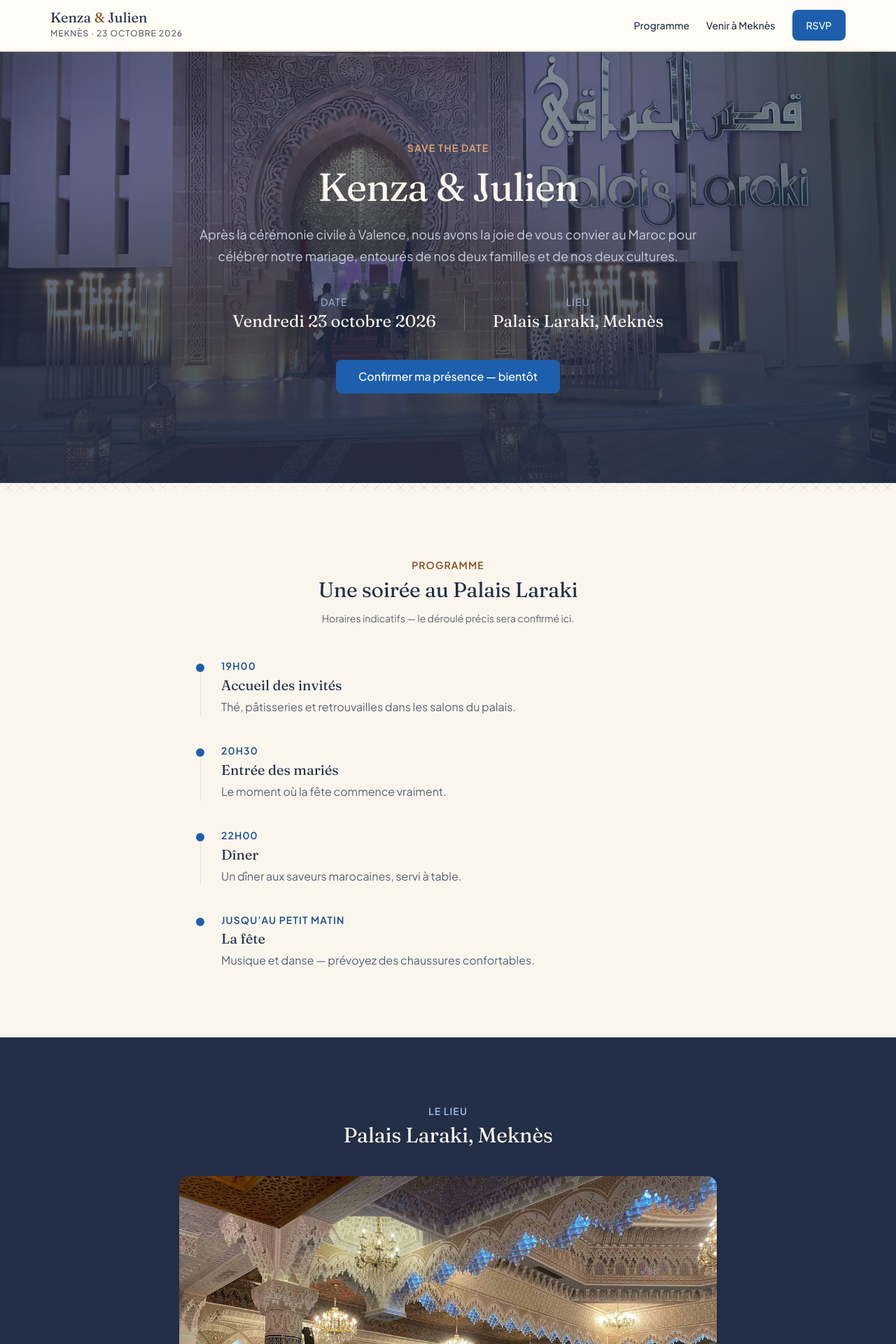
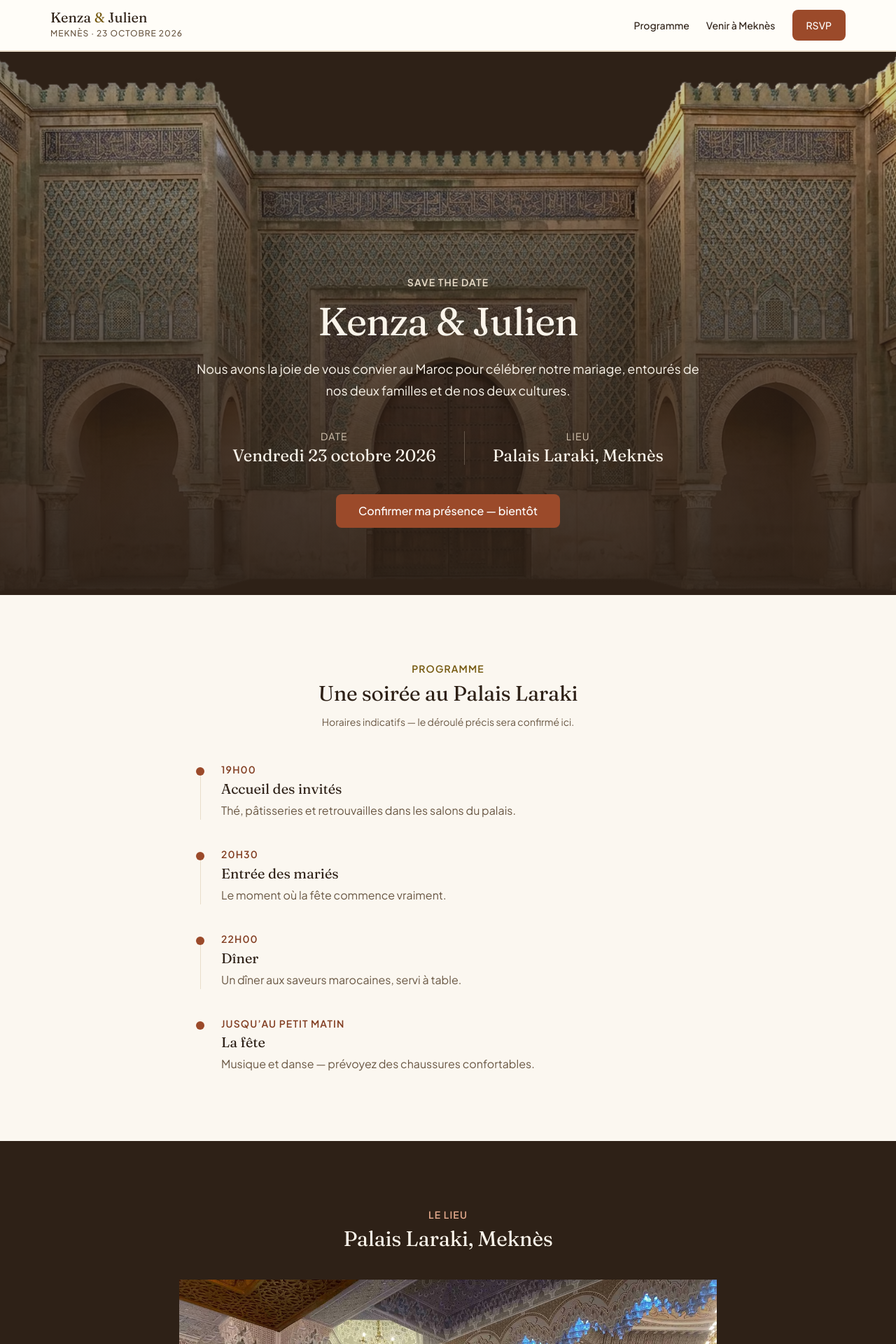
Before and after one commit to julienigolen/mariage-meknes, a FastAPI app: template app/templates/home.html in a window 1280 px wide. Shown: the top 1920 px of the page at 70% size. Run offline with FastAPI, Linux system fonts and the light colour scheme; the template is opened without the code that fills it, so the values that code supplies are empty; some libraries are stand-ins or nearby versions.

Commit message:
charte T1 Terre de Meknes : palette derivee de la colorimetrie de Bab Mansour, hero refondu

```diff
--- a/app/static/css/app.css
+++ b/app/static/css/app.css
@@ -1,16 +1,17 @@
-/* CSS custom hors utilitaires — direction A · Bleu zellige */
+/* CSS custom hors utilitaires — direction T1 · Terre de Meknès */
 
 /* Rendu optique fin de Fraunces (non exprimable en utilitaire Tailwind) */
 .font-display { font-optical-sizing: auto; }
 
-/* Focus visible par défaut (jamais d'outline:none sans remplacement) */
-:focus-visible { outline: 2px solid #1D5FAD; outline-offset: 2px; }
+/* Focus visible par défaut (jamais d'outline:none sans remplacement) — accent terre */
+:focus-visible { outline: 2px solid #9B4A2A; outline-offset: 2px; }
 
-/* Filigrane géométrique (zellige abstrait, ~5 % d'opacité) — séparateur de section */
+/* Filigrane géométrique (zellige abstrait, ~7 % d'opacité) — séparateur de section.
+   Teinté encre brune #2E2117 pour rester dans le camaïeu de la façade. */
 .zellige-divider {
   height: 12px;
-  background-image: repeating-linear-gradient(45deg, rgba(35,46,71,0.07) 0 1px, transparent 1px 12px),
-                    repeating-linear-gradient(-45deg, rgba(35,46,71,0.07) 0 1px, transparent 1px 12px);
+  background-image: repeating-linear-gradient(45deg, rgba(46,33,23,0.07) 0 1px, transparent 1px 12px),
+                    repeating-linear-gradient(-45deg, rgba(46,33,23,0.07) 0 1px, transparent 1px 12px);
 }
 
 @media (prefers-reduced-motion: reduce) {
--- a/app/templates/base.html
+++ b/app/templates/base.html
@@ -14,19 +14,24 @@
 
   <script src="https://cdn.tailwindcss.com"></script>
   <script>
-    /* Tokens — direction A · Bleu zellige (contrastes WCAG AA calculés, cf. docs/PROPOSITION §2.2) */
+    /* Tokens — direction T1 · Terre de Meknès (contrastes WCAG AA calculés, cf. docs/PROPOSITION §2.2).
+       Palette dérivée de la colorimétrie de Bab Mansour : 74 % de la façade en ocre/or (teinte 20-50°),
+       9 % en brun-rouge, verts/bleus saturés < 0,1 %. */
     tailwind.config = {
       theme: {
         extend: {
           colors: {
-            ivoire:  '#FAF6EE',
-            surface: '#FFFCF5',
-            sable:   '#E8DFCE',
-            encre:   '#232E47',
-            ardoise: '#5A6072',
-            zellige:    { DEFAULT: '#1D5FAD', text: '#174C8C', light: '#9FBEE8' },
-            cuivre: { DEFAULT: '#A4581F', text: '#8C4A19', light: '#E0A878' },
-            onDark: { DEFAULT: '#FAF6EE', muted: '#C9CEDD' },
+            ivoire:  '#FBF7F0',
+            surface: '#FFFDF8',
+            sable:   '#E9DDC9',
+            encre:   '#2E2117',
+            ardoise: '#6A5844',
+            terre:   { DEFAULT: '#9B4A2A', text: '#823E22', light: '#E3A98C' },
+            laiton:  { DEFAULT: '#8A6A18', text: '#75590F', light: '#E8C87E' },
+            /* Erreur : token dédié. Avant, `cuivre` était détourné en couleur d'erreur —
+               impossible ici, `terre` porte déjà le CTA primaire. */
+            danger:  { DEFAULT: '#9E2B1E', text: '#8E2318', light: '#F0A99E' },
+            onDark:  { DEFAULT: '#FAF4EA', muted: '#D5C6B2' },
           },
           fontFamily: {
             display: ['Fraunces', 'Georgia', 'serif'],
@@ -46,9 +51,9 @@
           },
           borderRadius: { sm: '4px', md: '8px', lg: '14px', xl: '20px' },
           boxShadow: {
-            sm: '0 1px 2px rgba(35,46,71,0.06)',
-            md: '0 4px 16px rgba(35,46,71,0.08)',
-            lg: '0 12px 32px rgba(35,46,71,0.10)',
+            sm: '0 1px 2px rgba(46,33,23,0.06)',
+            md: '0 4px 16px rgba(46,33,23,0.08)',
+            lg: '0 12px 32px rgba(46,33,23,0.10)',
           },
           maxWidth: { prose: '720px', content: '1200px', wide: '1320px' },
           transitionTimingFunction: { premium: 'cubic-bezier(0.22,1,0.36,1)' },
@@ -65,13 +70,13 @@
   <header class="bg-surface border-b-2 border-sable sticky top-0 z-40">
     <div class="max-w-content mx-auto px-6 lg:px-8 h-[72px] flex items-center justify-between">
       <a href="/" class="flex flex-col" aria-label="Kenza et Julien — accueil">
-        <span class="font-display text-h4 text-encre leading-none">Kenza <span class="text-cuivre-text">&amp;</span> Julien</span>
+        <span class="font-display text-h4 text-encre leading-none">Kenza <span class="text-laiton-text">&amp;</span> Julien</span>
         <span class="text-caption font-medium uppercase tracking-[0.08em] text-ardoise mt-1">Meknès · 23 octobre 2026</span>
       </a>
       <nav class="hidden sm:flex items-center gap-6 text-small font-medium">
-        <a href="/#programme" class="text-encre hover:text-zellige-text">Programme</a>
-        <a href="/#venir" class="text-encre hover:text-zellige-text">Venir à Meknès</a>
-        <a href="/#rsvp" class="inline-flex items-center h-11 px-5 rounded-md bg-zellige text-white hover:bg-zellige-text transition-colors duration-150 focus-visible:ring-2 focus-visible:ring-zellige focus-visible:ring-offset-2">RSVP</a>
+        <a href="/#programme" class="text-encre hover:text-terre-text">Programme</a>
+        <a href="/#venir" class="text-encre hover:text-terre-text">Venir à Meknès</a>
+        <a href="/#rsvp" class="inline-flex items-center h-11 px-5 rounded-md bg-terre text-white hover:bg-terre-text transition-colors duration-150 focus-visible:ring-2 focus-visible:ring-terre focus-visible:ring-offset-2">RSVP</a>
       </nav>
     </div>
   </header>
--- a/app/templates/home.html
+++ b/app/templates/home.html
@@ -2,26 +2,30 @@
 
 {% block content %}
 
-<!-- Hero — fond encre + photo en attente (déposer app/static/img/hero.webp, cf. static/img/README.md) -->
+<!-- Hero — la façade de Bab Mansour occupe le haut ; le dégradé se resserre vers le bas
+     pour porter le texte. Le voile est teinté encre brune (#2E2117) : il assombrit la photo
+     sans la refroidir, contrairement au bleu-nuit de l'ancienne charte. -->
 <section class="relative w-full bg-encre">
   <picture>
     <source srcset="/static/img/hero.avif" type="image/avif">
     <img src="/static/img/hero.webp" alt=""
-         class="absolute inset-0 w-full h-full object-cover" onerror="this.parentElement.remove()">
+         class="absolute inset-0 w-full h-full object-cover object-top" onerror="this.parentElement.remove()">
   </picture>
-  <!-- Voile de lisibilité obligatoire (charte §5.3) : dégradé encre garantissant le contraste AA -->
-  <div class="absolute inset-0 bg-gradient-to-t from-encre/90 via-encre/70 to-encre/45" aria-hidden="true"></div>
-  <div class="relative max-w-wide mx-auto px-6 lg:px-8 py-24 lg:py-32 text-center">
-    <p class="text-overline font-semibold uppercase text-cuivre-light">Save the date</p>
+  <!-- Voile de lisibilité (charte §5.3) : quasi nul en haut (20 %), dense sous le texte (93 %).
+       Contraste mesuré dans la bande de texte : 5,8:1 sur le titre et le paragraphe. -->
+  <div class="absolute inset-0 bg-gradient-to-t from-encre/[0.93] via-encre/[0.68] to-encre/20" aria-hidden="true"></div>
+  <div class="relative max-w-wide mx-auto px-6 lg:px-8 pt-48 pb-16 sm:pt-64 lg:pt-80 lg:pb-24 text-center">
+    <div>
+      <p class="text-overline font-semibold uppercase text-sable">Save the date</p>
       <h1 class="font-display text-display text-onDark mt-4">Kenza &amp; Julien</h1>
-    <p class="text-body-lg text-onDark-muted mt-6 max-w-prose mx-auto">
-      Après la cérémonie civile à Valence, nous avons la joie de vous convier au Maroc
+      <p class="text-body-lg text-onDark mt-6 max-w-prose mx-auto">
+        Nous avons la joie de vous convier au Maroc
         pour célébrer notre mariage, entourés de nos deux familles et de nos deux cultures.
       </p>
       <div class="mt-10 flex flex-col sm:flex-row items-center justify-center gap-x-10 gap-y-4 text-onDark">
-      <div><p class="text-overline uppercase text-zellige-light">Date</p><p class="font-display text-h3 mt-1">Vendredi 23 octobre 2026</p></div>
+        <div><p class="text-overline uppercase text-onDark-muted">Date</p><p class="font-display text-h3 mt-1">Vendredi 23 octobre 2026</p></div>
         <div class="hidden sm:block w-px h-12 bg-onDark-muted/30" aria-hidden="true"></div>
-      <div><p class="text-overline uppercase text-zellige-light">Lieu</p><p class="font-display text-h3 mt-1">Palais Laraki, Meknès</p></div>
+        <div><p class="text-overline uppercase text-onDark-muted">Lieu</p><p class="font-display text-h3 mt-1">Palais Laraki, Meknès</p></div>
       </div>
       {% if days_left > 0 %}
       <div class="inline-block mt-10 px-6 py-3 rounded-lg border border-onDark-muted/30 bg-onDark/10">
@@ -29,20 +33,21 @@
       </div>
       {% endif %}
       <div class="mt-10">
-      <a href="#rsvp" class="inline-flex items-center h-12 px-8 rounded-md bg-zellige text-white font-medium hover:bg-zellige-light hover:text-encre transition-colors duration-150 focus-visible:ring-2 focus-visible:ring-zellige-light focus-visible:ring-offset-2 focus-visible:ring-offset-encre">
+        <a href="#rsvp" class="inline-flex items-center h-12 px-8 rounded-md bg-terre text-white font-medium hover:bg-terre-light hover:text-encre transition-colors duration-150 focus-visible:ring-2 focus-visible:ring-terre-light focus-visible:ring-offset-2 focus-visible:ring-offset-encre">
           Confirmer ma présence — bientôt
         </a>
       </div>
     </div>
+  </div>
 </section>
 
-<div class="zellige-divider" aria-hidden="true"></div>
+<div class="terre-divider" aria-hidden="true"></div>
 
 <!-- Programme -->
 <section id="programme" class="w-full">
   <div class="max-w-content mx-auto px-6 lg:px-8 py-16 lg:py-24">
     <div class="text-center">
-      <p class="text-overline font-semibold uppercase text-cuivre-text">Programme</p>
+      <p class="text-overline font-semibold uppercase text-laiton-text">Programme</p>
       <h2 class="font-display text-h2 mt-2">Une soirée au Palais Laraki</h2>
       <p class="text-small text-ardoise mt-3">Horaires indicatifs — le déroulé précis sera confirmé ici.</p>
     </div>
@@ -55,11 +60,11 @@
       ] %}
       <li class="relative flex gap-6 pb-10 last:pb-0">
         <div class="flex flex-col items-center" aria-hidden="true">
-          <span class="w-3 h-3 rounded-full bg-zellige mt-1.5 shrink-0"></span>
+          <span class="w-3 h-3 rounded-full bg-terre mt-1.5 shrink-0"></span>
           {% if not loop.last %}<span class="w-px flex-1 bg-sable"></span>{% endif %}
         </div>
         <div>
-          <p class="text-overline font-semibold uppercase text-zellige-text">{{ time }}</p>
+          <p class="text-overline font-semibold uppercase text-terre-text">{{ time }}</p>
           <h3 class="font-display text-h4 text-encre mt-1">{{ title }}</h3>
           <p class="text-body text-ardoise mt-1">{{ desc }}</p>
         </div>
@@ -72,13 +77,13 @@
 <!-- Lieu — section sombre (respiration premium) -->
 <section id="lieu" class="w-full bg-encre">
   <div class="max-w-content mx-auto px-6 lg:px-8 py-16 lg:py-24 text-center">
-    <p class="text-overline font-semibold uppercase text-zellige-light">Le lieu</p>
+    <p class="text-overline font-semibold uppercase text-terre-light">Le lieu</p>
     <h2 class="font-display text-h2 text-onDark mt-2">Palais Laraki, Meknès</h2>
     <picture>
       <source srcset="/static/img/lieu.avif" type="image/avif">
-      <img src="/static/img/lieu.webp" alt="La salle de réception du Palais Laraki"
-           width="1200" height="900" loading="lazy"
-           class="rounded-lg shadow-lg mx-auto mt-10 w-full max-w-3xl"
+      <img src="/static/img/lieu.webp" alt="Bab Mansour, la porte monumentale de Meknès"
+           width="1400" height="715" loading="lazy"
+           class="mx-auto mt-10 w-full max-w-3xl"
            onerror="this.parentElement.remove()">
     </picture>
     <p class="text-body text-onDark-muted mt-4 max-w-prose mx-auto">
@@ -86,7 +91,7 @@
       Les informations d'accès détaillées seront publiées ici.
     </p>
     <a href="https://www.google.com/maps?q=Palais+Laraki+Mekn%C3%A8s" target="_blank" rel="noopener"
-       class="inline-flex items-center h-12 px-8 mt-8 rounded-md bg-zellige text-white font-medium hover:bg-zellige-light hover:text-encre transition-colors duration-150 focus-visible:ring-2 focus-visible:ring-zellige-light focus-visible:ring-offset-2 focus-visible:ring-offset-encre">
+       class="inline-flex items-center h-12 px-8 mt-8 rounded-md bg-terre text-white font-medium hover:bg-terre-light hover:text-encre transition-colors duration-150 focus-visible:ring-2 focus-visible:ring-terre-light focus-visible:ring-offset-2 focus-visible:ring-offset-encre">
       Voir sur Google Maps
     </a>
   </div>
@@ -95,7 +100,7 @@
 <!-- Dress code -->
 <section id="dresscode" class="w-full">
   <div class="max-w-content mx-auto px-6 lg:px-8 py-16 lg:py-24 text-center">
-    <p class="text-overline font-semibold uppercase text-cuivre-text">Dress code</p>
+    <p class="text-overline font-semibold uppercase text-laiton-text">Dress code</p>
     <h2 class="font-display text-h2 mt-2">Élégant, à votre façon</h2>
     <p class="text-body text-ardoise mt-4 max-w-prose mx-auto">
       Tenue de soirée élégante. Caftans, djellabas de fête et tenues traditionnelles
@@ -104,13 +109,13 @@
   </div>
 </section>
 
-<div class="zellige-divider" aria-hidden="true"></div>
+<div class="terre-divider" aria-hidden="true"></div>
 
 <!-- Venir à Meknès -->
 <section id="venir" class="w-full bg-surface border-y border-sable">
   <div class="max-w-prose mx-auto px-6 lg:px-8 py-16 lg:py-24">
     <div class="text-center">
-      <p class="text-overline font-semibold uppercase text-cuivre-text">Venir à Meknès</p>
+      <p class="text-overline font-semibold uppercase text-laiton-text">Venir à Meknès</p>
       <h2 class="font-display text-h2 mt-2">Préparer votre voyage</h2>
       <p class="text-body text-ardoise mt-4">
         Pour nos invités qui viennent de France — le guide complet (hébergements
@@ -120,7 +125,7 @@
     <div class="mt-10 space-y-3">
       <details class="group bg-ivoire border border-sable rounded-lg">
         <summary class="cursor-pointer list-none px-6 py-4 font-medium text-encre flex justify-between items-center">
-          En avion <span class="text-zellige-text transition-transform duration-150 group-open:rotate-45" aria-hidden="true">+</span>
+          En avion <span class="text-terre-text transition-transform duration-150 group-open:rotate-45" aria-hidden="true">+</span>
         </summary>
         <div class="px-6 pb-5 text-body text-ardoise">
           L'aéroport le plus proche est <strong class="text-encre">Fès-Saïss (FEZ)</strong>, à environ 45 minutes
@@ -131,7 +136,7 @@
       </details>
       <details class="group bg-ivoire border border-sable rounded-lg">
         <summary class="cursor-pointer list-none px-6 py-4 font-medium text-encre flex justify-between items-center">
-          Se loger <span class="text-zellige-text transition-transform duration-150 group-open:rotate-45" aria-hidden="true">+</span>
+          Se loger <span class="text-terre-text transition-transform duration-150 group-open:rotate-45" aria-hidden="true">+</span>
         </summary>
         <div class="px-6 pb-5 text-body text-ardoise">
           Une sélection d'hôtels et de riads recommandés, avec distances jusqu'au Palais Laraki,
@@ -140,7 +145,7 @@
       </details>
       <details class="group bg-ivoire border border-sable rounded-lg">
         <summary class="cursor-pointer list-none px-6 py-4 font-medium text-encre flex justify-between items-center">
-          Se déplacer <span class="text-zellige-text transition-transform duration-150 group-open:rotate-45" aria-hidden="true">+</span>
+          Se déplacer <span class="text-terre-text transition-transform duration-150 group-open:rotate-45" aria-hidden="true">+</span>
         </summary>
         <div class="px-6 pb-5 text-body text-ardoise">
           Les petits taxis sont économiques et nombreux ; les applications de VTC fonctionnent
@@ -149,7 +154,7 @@
       </details>
       <details class="group bg-ivoire border border-sable rounded-lg">
         <summary class="cursor-pointer list-none px-6 py-4 font-medium text-encre flex justify-between items-center">
-          Bon à savoir <span class="text-zellige-text transition-transform duration-150 group-open:rotate-45" aria-hidden="true">+</span>
+          Bon à savoir <span class="text-terre-text transition-transform duration-150 group-open:rotate-45" aria-hidden="true">+</span>
         </summary>
         <div class="px-6 pb-5 text-body text-ardoise">
           Fin octobre à Meknès : journées douces (~24&nbsp;°C), soirées fraîches (~12&nbsp;°C) —
@@ -164,7 +169,7 @@
 <!-- RSVP (S2) -->
 <section id="rsvp" class="w-full">
   <div class="max-w-content mx-auto px-6 lg:px-8 py-16 lg:py-24 text-center">
-    <p class="text-overline font-semibold uppercase text-cuivre-text">RSVP</p>
+    <p class="text-overline font-semibold uppercase text-laiton-text">RSVP</p>
     <h2 class="font-display text-h2 mt-2">Confirmer votre présence</h2>
     <p class="text-body text-ardoise mt-4 max-w-prose mx-auto">
       Le formulaire de confirmation ouvrira prochainement — vous recevrez un email
```
Also changed, not shown: app/templates/gate.html (+4 -4 lines), docs/PROPOSITION_site_mariage_meknes.md (+43 -16 lines), README.md, app/static/img/README.md, app/static/img/hero.avif, app/static/img/hero.webp. Lines whose indentation alone changed are shown as unchanged.
